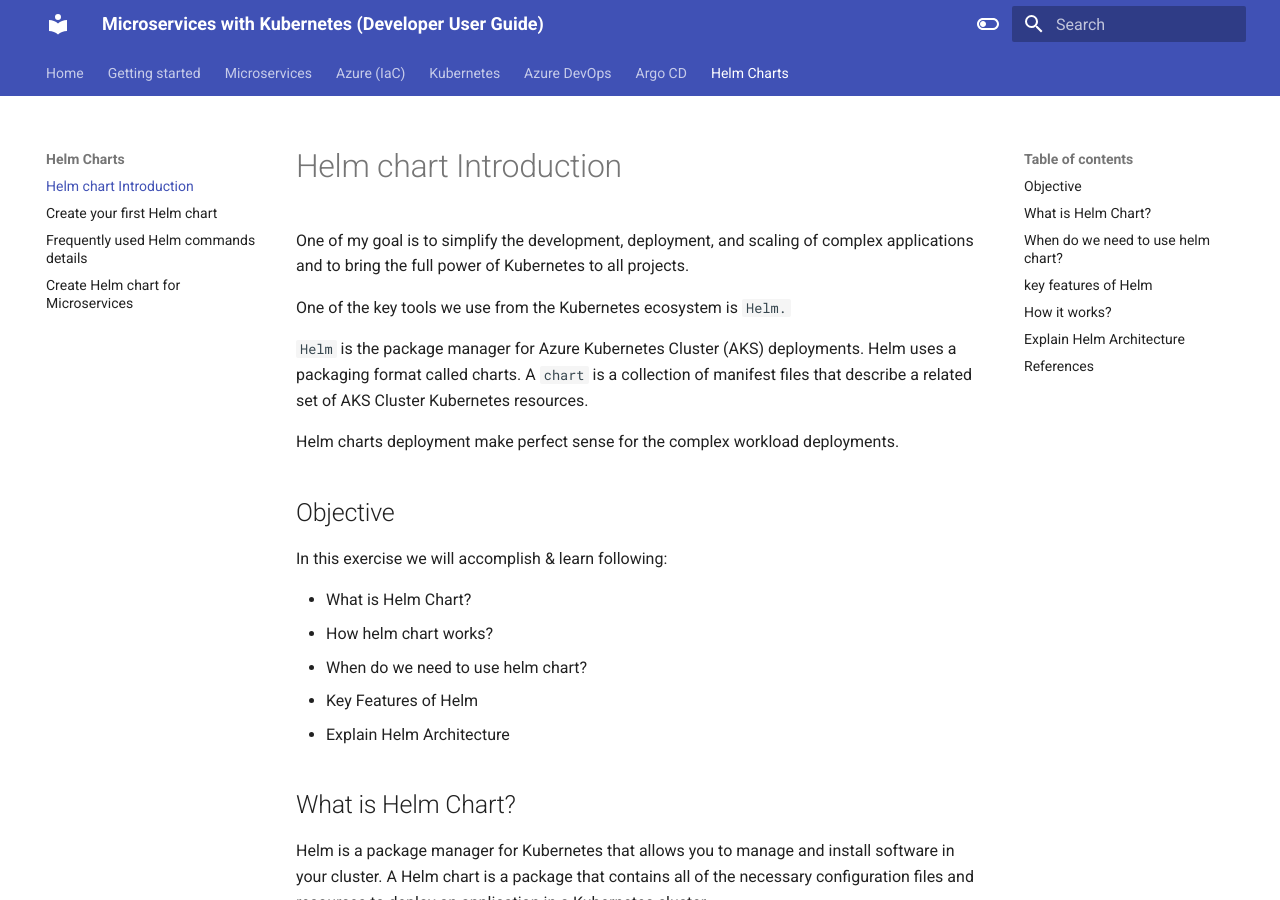
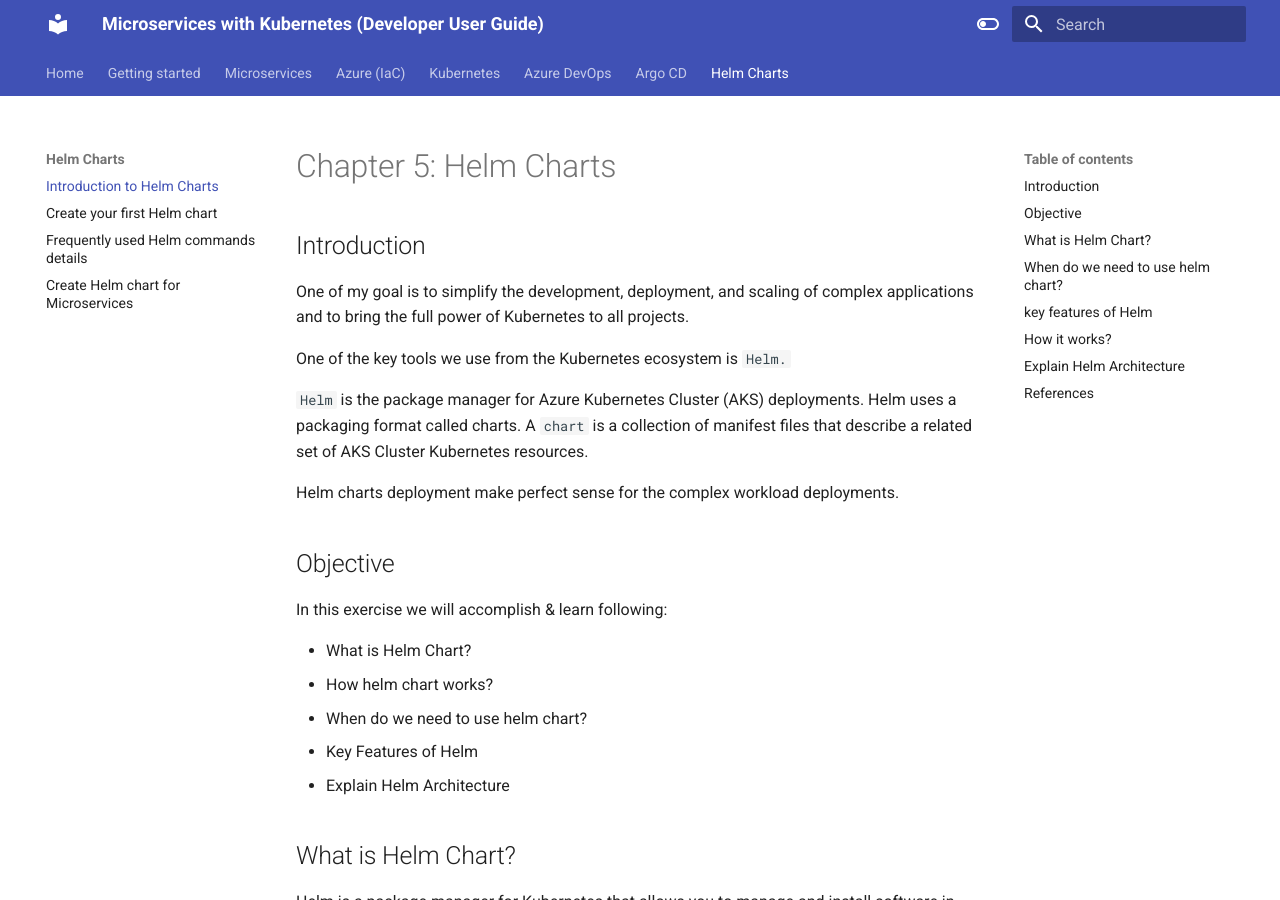
Before and after one commit to akeesari/micros-k8s, an MkDocs documentation site: the page built from docs/helmchart/1-introduction.md, in a window 1280 px wide and 900 px high. Built offline with MkDocs 1.6.1 and Material for MkDocs 9.7.7, drawn with Linux system fonts in a browser that asks for light colours.

Commit message:
Introduction to Argo CD

```diff
--- a/docs/helmchart/1-introduction.md
+++ b/docs/helmchart/1-introduction.md
@@ -1,3 +1,7 @@
+# Chapter 5: Helm Charts
+
+## Introduction
+
 One of my goal is to simplify the development, deployment, and scaling of complex applications and to bring the full power of Kubernetes to all projects.
 
 One of the key tools we use from the Kubernetes ecosystem is `Helm.`
--- a/mkdocs.yml
+++ b/mkdocs.yml
@@ -216,7 +216,7 @@
     - Create Pipeline for ASP.NET Core MVC Project : devops/pipelines/3-pipeline-aspnet-app.md
 
   - Argo CD:
-        - Argo CD Introduction: argocd/argocd-intro.md
+        - Introduction to Argo CD: argocd/argocd-intro.md
         - Install Argo CD: argocd/install-argocd.md
         - Install Argo CD CLI: argocd/install-argocd-cli.md
         - Registering an AKS Cluster with Argo CD: argocd/register-cluster.md
@@ -224,7 +224,7 @@
         - Create new ArgoCD Project: argocd/argocd-project.md
         - Create new Repository in ArgoCD: argocd/argocd-repo.md
   - Helm Charts:
-        - Helm chart Introduction: helmchart/1-introduction.md
+        - Introduction to Helm Charts: helmchart/1-introduction.md
         - Create your first Helm chart: helmchart/2-create-helm.md
         - Frequently used Helm commands details: helmchart/3-helm-cmds.md
         - Create Helm chart for Microservices: helmchart/4-helm-microservices.md
```
Also changed, not shown: docs/argocd/argocd-intro.md (+35 -23 lines).
